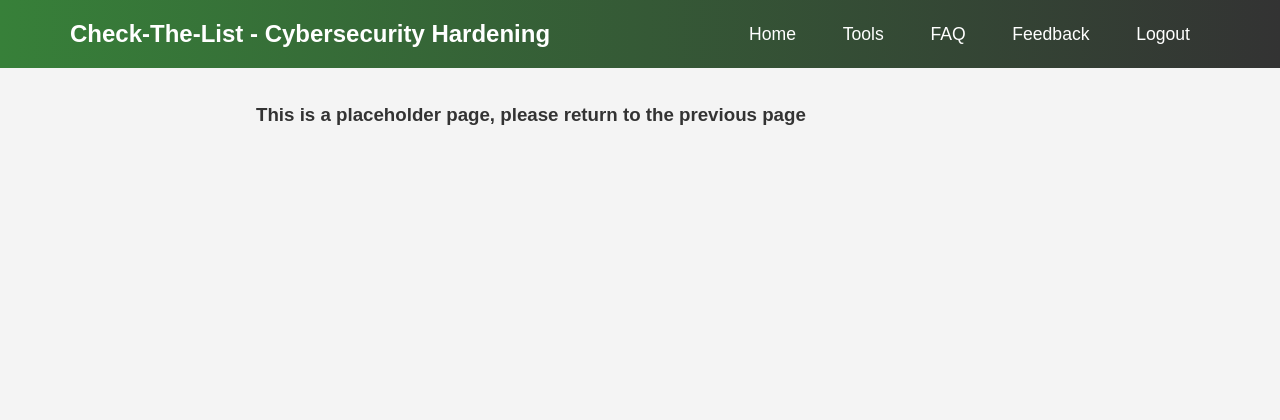
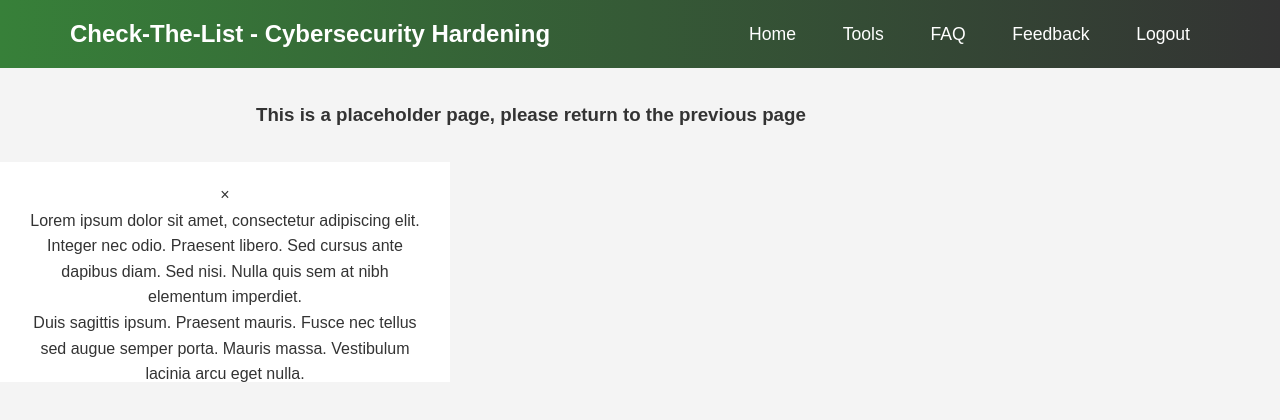
Before and after one commit to BoyerChris/Team-22-Senior-Design-Project, a plain HTML site: page internal/placeholder.html in a window 1280 px wide. Drawn offline with Linux system fonts and the light colour scheme.

Commit message:
Deleted script-test
Deleted script-test, moved content to placeholder

```diff
--- a/internal/placeholder.html
+++ b/internal/placeholder.html
@@ -25,6 +25,14 @@
         <section class="container">
             <h3>This is a placeholder page, please return to the previous page</h3>
         </section>
+
+
+        <div class="content">
+            <div class="close-btn" onclick="togglePopup()">&times;</div>
+            <p>Lorem ipsum dolor sit amet, consectetur adipiscing elit. Integer nec odio. Praesent libero. Sed cursus ante dapibus diam. Sed nisi. Nulla quis sem at nibh elementum imperdiet.</p>
+            <p>Duis sagittis ipsum. Praesent mauris. Fusce nec tellus sed augue semper porta. Mauris massa. Vestibulum lacinia arcu eget nulla.</p>
+        </div>
+
     </main>
 
 
```
Also changed, not shown: internal/script_test.html (deleted, +0 -7 lines).
